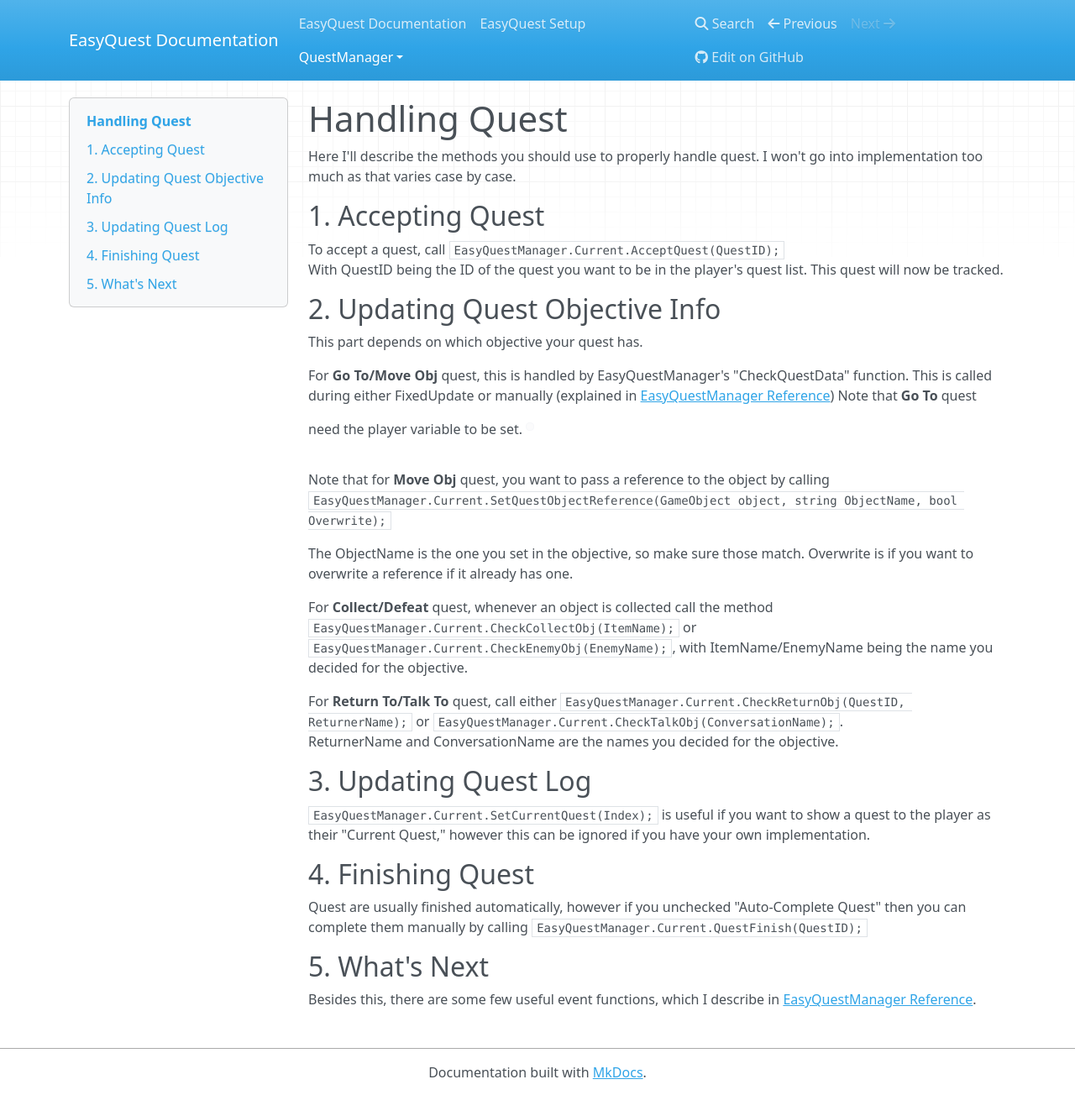
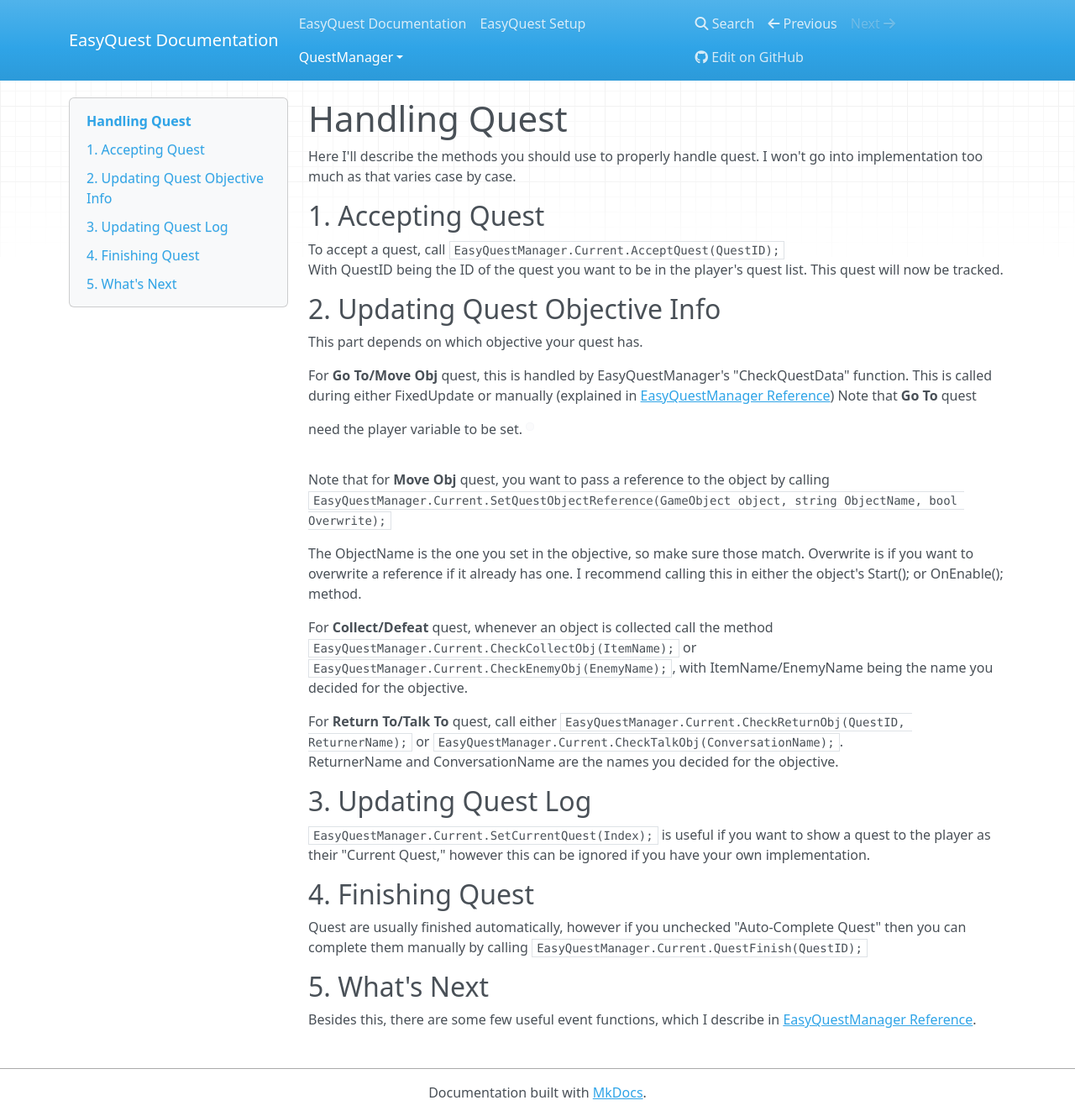
Before and after one commit to KnightlessLabs/EasyQuest-Docs, an MkDocs documentation site: the page built from docs/QuestManager/HandlingQuest.md, in a window 1280 px wide and 1329 px high. Shown: the whole window at 84% size. Built offline with MkDocs 1.6.1, drawn with Linux system fonts in a browser that asks for light colours; nearby versions of some CDN libraries.

Commit message:
Update HandlingQuest.md

```diff
--- a/docs/QuestManager/HandlingQuest.md
+++ b/docs/QuestManager/HandlingQuest.md
@@ -17,7 +17,7 @@ Note that for **Move Obj** quest, you want to pass a reference to the object by
 `EasyQuestManager.Current.SetQuestObjectReference(GameObject object, string ObjectName, bool Overwrite);`
 
 The ObjectName is the one you set in the objective, so make sure those match. Overwrite is if you want to overwrite a reference
-if it already has one.
+if it already has one. I recommend calling this in either the object's Start(); or OnEnable(); method.
 
 For **Collect/Defeat** quest, whenever an object is collected call the method `EasyQuestManager.Current.CheckCollectObj(ItemName);`
 or `EasyQuestManager.Current.CheckEnemyObj(EnemyName);`, with ItemName/EnemyName being the name you decided for the objective.
```
